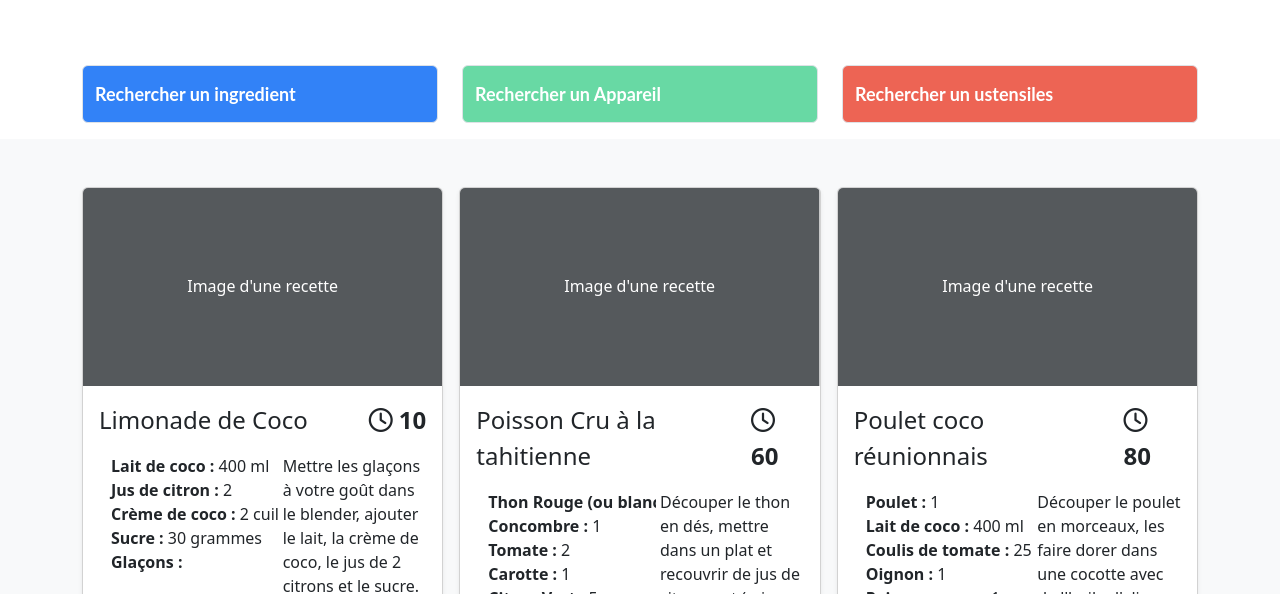
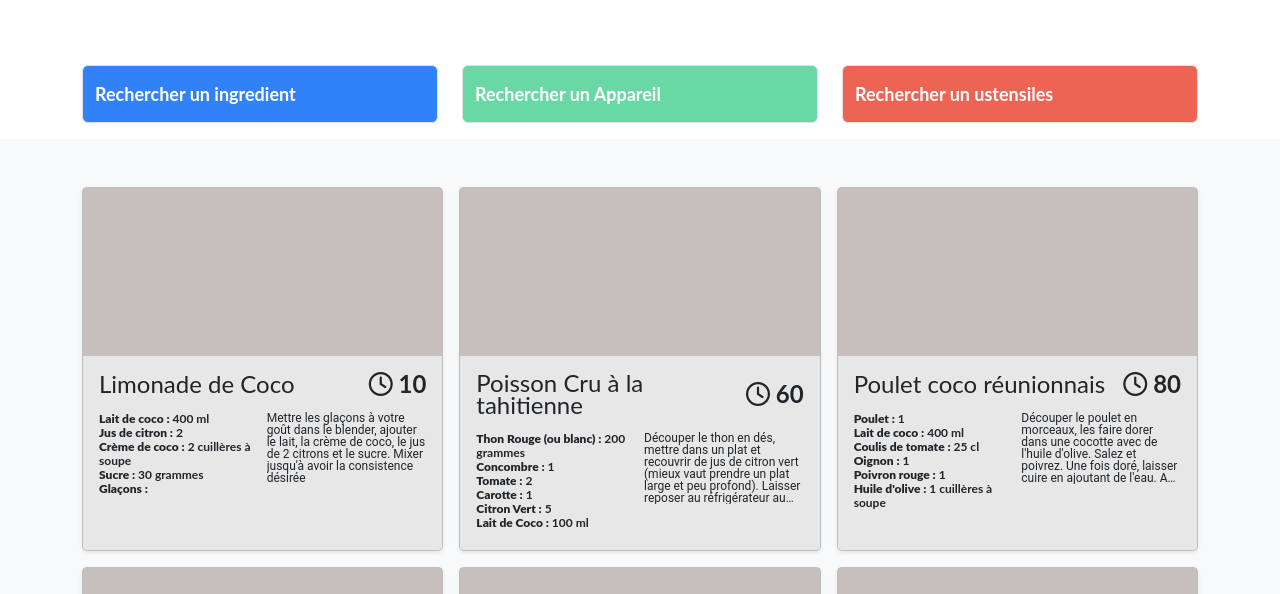
Before and after one commit to Desbonnets/P11-front-end-search-engine-master, a plain HTML site: page index.html in a window 1280 px wide. Shown: the part 206-800 px from the top of the page. Drawn offline with nearby package versions, Linux system fonts and the light colour scheme.

Commit message:
fix css des cards

```diff
--- a/js/index.js
+++ b/js/index.js
@@ -28,7 +28,7 @@ function recetteFactory(data) {
         //creation des elements
         const article = document.createElement('article');
         const divCard = document.createElement('div');
-        let svg = '<svg class="bd-placeholder-img card-img-top" width="100%" height="200" role="img" aria-label="Placeholder: Image"focusable="false"><title>Placeholder</title><rect width="100%" height="100%" fill="#55595c"></rect><text text-anchor="middle" x="50%" y="50%" fill="#fff" dy=".3em">Image d\'une recette</text></svg>';
+        let svg = '<div class="svg-container"><svg viewBox="0 0 380 178" fill="none" xmlns="http://www.w3.org/2000/svg"><path class="svg-path" d="M0 5C0 2.23858 2.23858 0 5 0H375C377.761 0 380 2.23858 380 5V178H0V5Z" fill="#C7BEBE"/></svg></div>';
         const divContenu = document.createElement('div');
         const divHeader = document.createElement('div');
         const titre = document.createElement('div');
@@ -36,19 +36,19 @@ function recetteFactory(data) {
         const divDetail = document.createElement('div');
         const list = document.createElement('ul');
         const descriptions = document.createElement('div');
+        const texteDescriptions = document.createElement('div');
 
         //ajouter les attributs de chaque elements
         article.setAttribute("class", "col");
         divCard.setAttribute("class", "card shadow-sm");
-        divCard.setAttribute("style", "height: 450px;");
         divContenu.setAttribute("class", "card-body");
-        divContenu.setAttribute("style", "height: 250px;");
         divHeader.setAttribute("class", "d-flex justify-content-between align-items-center mb-3");
-        titre.setAttribute("class", "fs-4");
-        temps.setAttribute("class", "fs-4 fw-bold");
+        titre.setAttribute("class", "fs-4 card-titre");
+        temps.setAttribute("class", "fs-4 fw-bold card-time");
         divDetail.setAttribute("class", "row g-2 mb-2 h-75");
-        list.setAttribute("class", "col overflow-hidden ps-3 pe-4 h-100");
-        descriptions.setAttribute("class", "col overflow-hidden card-text h-100");
+        list.setAttribute("class", "col overflow-hidden card-liste");
+        descriptions.setAttribute("class", "col card-text h-100 card-description");
+        texteDescriptions.setAttribute("class", "text");
 
         //Ajout du contenu dans les elements
         titre.textContent = name;
@@ -58,7 +58,7 @@ function recetteFactory(data) {
             let ingredient = document.createElement('strong');
             let ingredientQuantite = document.createElement('li');
 
-            ingredientQuantite.setAttribute("class", "list-group-item text-nowrap");
+            ingredientQuantite.setAttribute("class", "list-group-item text");
 
             ingredient.textContent = data['ingredient'] + " :";
 
@@ -73,7 +73,7 @@ function recetteFactory(data) {
             list.appendChild(ingredientQuantite);
         });
 
-        descriptions.textContent = description;
+        texteDescriptions.textContent = description;
 
 
         //organisation (parents/enfants) des elements
@@ -82,6 +82,7 @@ function recetteFactory(data) {
         divHeader.appendChild(temps);
         divContenu.appendChild(divDetail);
         divDetail.appendChild(list);
+        descriptions.appendChild(texteDescriptions);
         divDetail.appendChild(descriptions);
         divCard.innerHTML = svg;
         divCard.appendChild(divContenu);
--- a/style.css
+++ b/style.css
@@ -106,6 +106,70 @@
 .filtre-appareilles::placeholder{
     color: #ffffff !important;
 }
+.svg-container {
+    width: 100%;
+    height: auto;
+    max-width: 380px;
+    background-color: #C7BEBE;
+    display: flex;
+    justify-content: center;
+    align-items: center;
+}
+.svg-path {
+    fill: none;
+}
+.card{
+    background: #E7E7E7;
+    border-radius: 5px;
+    max-width: 380px;
+    max-height: 364px;
+}
+.card-titre{
+    font-family: 'Lato';
+    font-style: normal;
+    font-weight: 400;
+    font-size: 18px;
+    line-height: 22px;
+}
+.card-time{
+    font-family: 'Lato';
+    font-style: normal;
+    font-weight: 700;
+    font-size: 18px;
+    line-height: 22px;
+    white-space: nowrap;
+}
+.card-liste{
+    font-family: 'Lato';
+    font-style: normal;
+    font-weight: 700;
+    font-size: 12px;
+    line-height: 14px;
+    width: 170px;
+    height: 110px;
+}
+.card-description {
+    font-family: 'Roboto';
+    font-style: normal;
+    font-weight: 400;
+    font-size: 12px;
+    line-height: 100%;
+    width: 170px;
+    height: 110px;
+    /*padding: 20px;*/
+    /*white-space: nowrap;*/
+    overflow: hidden;
+    text-overflow: ellipsis;
+}
+.text {
+    max-height: 110px;
+    overflow: hidden;
+    text-overflow: ellipsis;
+    display: -webkit-box;
+    -webkit-line-clamp: 6;
+    -webkit-box-orient: vertical;
+}
+
 @media (max-width: 992px) {
     .barre-recherche-icon{
         left: 92%;
```
